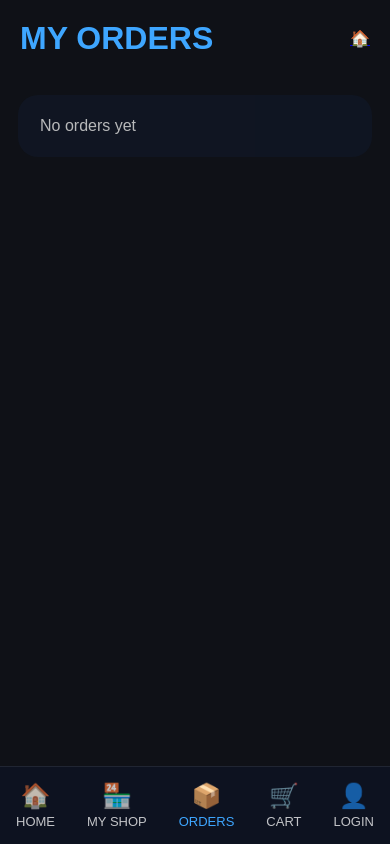
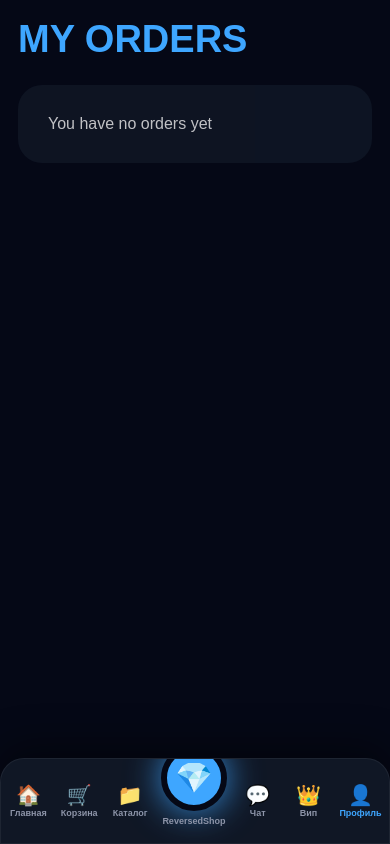
Before and after one commit to garabavladimir985-create/reversedmarket, a Flask app: a page that uses backend/templates/my_orders.html in a window 390 px wide. Run offline with Flask 3, Linux system fonts and the light colour scheme; tables that the repository leaves empty hold one stand-in row (values such as "Sample post"); some libraries are stand-ins or nearby versions.

Commit message:
premium my orders page

```diff
--- a/backend/templates/my_orders.html
+++ b/backend/templates/my_orders.html
@@ -1,70 +1,356 @@
 <!DOCTYPE html>
-<html>
+<html lang="ru">
 <head>
 <meta charset="UTF-8">
 <meta name="viewport" content="width=device-width, initial-scale=1.0">
+
 <title>My Orders</title>
+
 <link rel="stylesheet" href="/static/css/style.css">
 <script src="https://telegram.org/js/telegram-web-app.js"></script>
+
+<style>
+body{
+background:#050816;
+color:white;
+font-family:Arial;
+margin:0;
+padding:0;
+padding-bottom:150px;
+}
+
+.old-bottom-nav,
+.bottom-nav,
+.navbar{
+display:none!important;
+}
+
+.orders-page{
+padding:18px;
+}
+
+.page-title{
+font-size:52px;
+font-weight:900;
+color:#3ea6ff;
+margin-bottom:24px;
+}
+
+.order-card{
+background:#111827;
+border-radius:28px;
+padding:22px;
+border:1px solid rgba(255,255,255,.05);
+margin-bottom:18px;
+}
+
+.order-top{
+display:flex;
+justify-content:space-between;
+align-items:center;
+margin-bottom:16px;
+}
+
+.order-id{
+font-size:24px;
+font-weight:800;
+}
+
+.order-status{
+padding:8px 14px;
+border-radius:999px;
+font-size:13px;
+font-weight:800;
+background:#0d1220;
+color:#3ea6ff;
+}
+
+.order-info{
+opacity:.75;
+margin-bottom:16px;
+line-height:1.5;
+}
+
+.order-items{
+display:flex;
+flex-direction:column;
+gap:12px;
+}
+
+.order-item{
+display:flex;
+align-items:center;
+gap:12px;
+background:#0d1220;
+padding:12px;
+border-radius:18px;
+}
+
+.order-item img{
+width:70px;
+height:70px;
+border-radius:16px;
+object-fit:cover;
+}
+
+.order-item-name{
+font-size:18px;
+font-weight:700;
+margin-bottom:6px;
+}
+
+.order-item-price{
+color:#3ea6ff;
+font-weight:800;
+}
+
+.empty-orders{
+background:#111827;
+padding:30px;
+border-radius:24px;
+opacity:.75;
+}
+
+.premium-bottom-nav{
+position:fixed!important;
+bottom:0!important;
+left:50%!important;
+transform:translateX(-50%)!important;
+width:100%!important;
+max-width:900px!important;
+height:105px!important;
+background:rgba(17,24,39,.96)!important;
+backdrop-filter:blur(20px)!important;
+border-top-left-radius:34px!important;
+border-top-right-radius:34px!important;
+display:flex!important;
+align-items:center!important;
+justify-content:space-around!important;
+padding:8px 12px!important;
+z-index:999999!important;
+box-shadow:0 -10px 40px rgba(0,0,0,.45)!important;
+border:1px solid rgba(255,255,255,.06)!important;
+}
+
+.premium-nav-item{
+display:flex!important;
+flex-direction:column!important;
+align-items:center!important;
+justify-content:center!important;
+gap:5px!important;
+text-decoration:none!important;
+color:#8d94a8!important;
+font-size:13px!important;
+font-weight:700!important;
+min-width:58px!important;
+}
+
+.premium-nav-item.active{
+color:#3ea6ff!important;
+}
+
+.premium-icon{
+font-size:28px!important;
+line-height:1!important;
+}
+
+.premium-shop-btn{
+position:relative!important;
+margin-top:-45px!important;
+display:flex!important;
+flex-direction:column!important;
+align-items:center!important;
+text-decoration:none!important;
+color:#8d94a8!important;
+font-size:12px!important;
+font-weight:800!important;
+min-width:82px!important;
+}
+
+.premium-shop-circle{
+width:88px!important;
+height:88px!important;
+border-radius:50%!important;
+background:#3ea6ff!important;
+display:flex!important;
+align-items:center!important;
+justify-content:center!important;
+font-size:42px!important;
+color:white!important;
+border:8px solid #050816!important;
+box-shadow:0 0 35px rgba(62,166,255,.85)!important;
+margin-bottom:5px!important;
+}
+
+@media(max-width:600px){
+
+.page-title{
+font-size:38px;
+}
+
+.order-id{
+font-size:20px;
+}
+
+.order-item-name{
+font-size:16px;
+}
+
+.order-item img{
+width:60px;
+height:60px;
+}
+
+.premium-bottom-nav{
+width:100%!important;
+max-width:100%!important;
+left:0!important;
+transform:none!important;
+height:86px!important;
+border-radius:24px 24px 0 0!important;
+padding:4px 2px!important;
+overflow:hidden!important;
+}
+
+.premium-nav-item{
+min-width:40px!important;
+font-size:9px!important;
+gap:3px!important;
+}
+
+.premium-icon{
+font-size:20px!important;
+}
+
+.premium-shop-btn{
+min-width:54px!important;
+font-size:9px!important;
+margin-top:-32px!important;
+}
+
+.premium-shop-circle{
+width:66px!important;
+height:66px!important;
+font-size:30px!important;
+border:6px solid #050816!important;
+}
+
+}
+</style>
 </head>
 
 <body>
 
-<div class="topbar">
-<h1>MY ORDERS</h1>
-<a href="/">🏠</a>
+<div class="orders-page">
+
+<div class="page-title">
+MY ORDERS
 </div>
 
-<div class="orders-list">
+{% if parsed_orders|length == 0 %}
 
-{% if parsed_orders|length == 0 %}
-<div class="empty-cart">No orders yet</div>
-{% endif %}
+<div class="empty-orders">
+You have no orders yet
+</div>
 
-{% for data in parsed_orders %}
-<div class="user-order-card">
+{% else %}
 
-    <div class="order-head">
-        <h2>Order #{{ data.order.id }}</h2>
-        <span class="order-status status-{{ data.order.status }}">
-            {{ data.order.status }}
-        </span>
-    </div>
+{% for entry in parsed_orders %}
 
-    <p class="order-meta">
-        Payment: {{ data.order.payment }}
-    </p>
+{% set order = entry.order %}
+{% set items = entry.items %}
 
-    <p class="order-total">
-        Total: ${{ data.order.total }}
-    </p>
+<div class="order-card">
 
-    <div class="order-items">
-        {% for item in data.items %}
-        <div class="order-item-row">
-            {% if item.image %}
-            <img src="{{ item.image }}">
-            {% endif %}
+<div class="order-top">
 
-            <div>
-                <h3>{{ item.name }}</h3>
-                <p>${{ item.price }}</p>
-            </div>
-        </div>
-        {% endfor %}
-    </div>
+<div class="order-id">
+Order #{{ order.id }}
+</div>
+
+<div class="order-status">
+{{ order.status }}
+</div>
 
 </div>
+
+<div class="order-info">
+Total: ${{ order.total }}<br>
+Payment: {{ order.payment }}<br>
+Date: {{ order.created_at }}
+</div>
+
+<div class="order-items">
+
+{% for item in items %}
+
+<div class="order-item">
+
+<img src="{{ item.image }}">
+
+<div>
+
+<div class="order-item-name">
+{{ item.name }}
+</div>
+
+<div class="order-item-price">
+${{ item.price }}
+</div>
+
+</div>
+
+</div>
+
 {% endfor %}
 
 </div>
 
-<div class="bottom-nav">
-<a href="/" class="nav-item"><div>🏠</div><span>HOME</span></a>
-<a href="/my-shop" class="nav-item"><div>🏪</div><span>MY SHOP</span></a>
-<a href="/my-orders" class="nav-item active"><div>📦</div><span>ORDERS</span></a>
-<a href="/cart" class="nav-item"><div>🛒</div><span>CART</span></a>
-<a href="/profile" class="nav-item"><div>👤</div><span>LOGIN</span></a>
+</div>
+
+{% endfor %}
+
+{% endif %}
+
+</div>
+
+<div class="premium-bottom-nav">
+
+<a href="/" class="premium-nav-item">
+<div class="premium-icon">🏠</div>
+<span>Главная</span>
+</a>
+
+<a href="/cart" class="premium-nav-item">
+<div class="premium-icon">🛒</div>
+<span>Корзина</span>
+</a>
+
+<a href="/favorites-products" class="premium-nav-item">
+<div class="premium-icon">📁</div>
+<span>Каталог</span>
+</a>
+
+<a href="/my-shop" class="premium-shop-btn">
+<div class="premium-shop-circle">💎</div>
+<span>ReversedShop</span>
+</a>
+
+<a href="/chat/general" class="premium-nav-item">
+<div class="premium-icon">💬</div>
+<span>Чат</span>
+</a>
+
+<a href="/vip" class="premium-nav-item">
+<div class="premium-icon">👑</div>
+<span>Вип</span>
+</a>
+
+<a href="/profile" class="premium-nav-item active">
+<div class="premium-icon">👤</div>
+<span>Профиль</span>
+</a>
+
 </div>
 
 <script>
@@ -73,12 +359,6 @@
 if(tg){
     tg.ready();
     tg.expand();
-
-    const user = tg.initDataUnsafe?.user;
-
-    if(user && !window.location.search.includes("telegram_id")){
-        window.location.href = "/my-orders?telegram_id=" + user.id;
-    }
 }
 </script>
 
```
